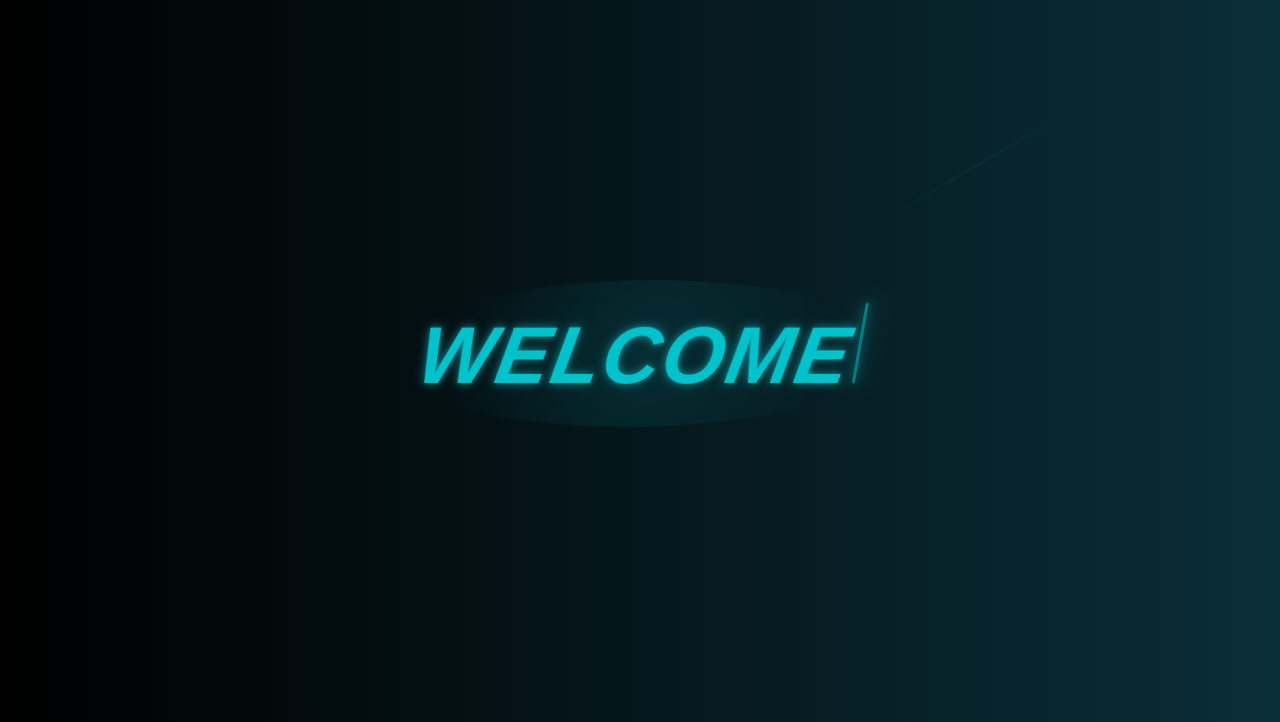
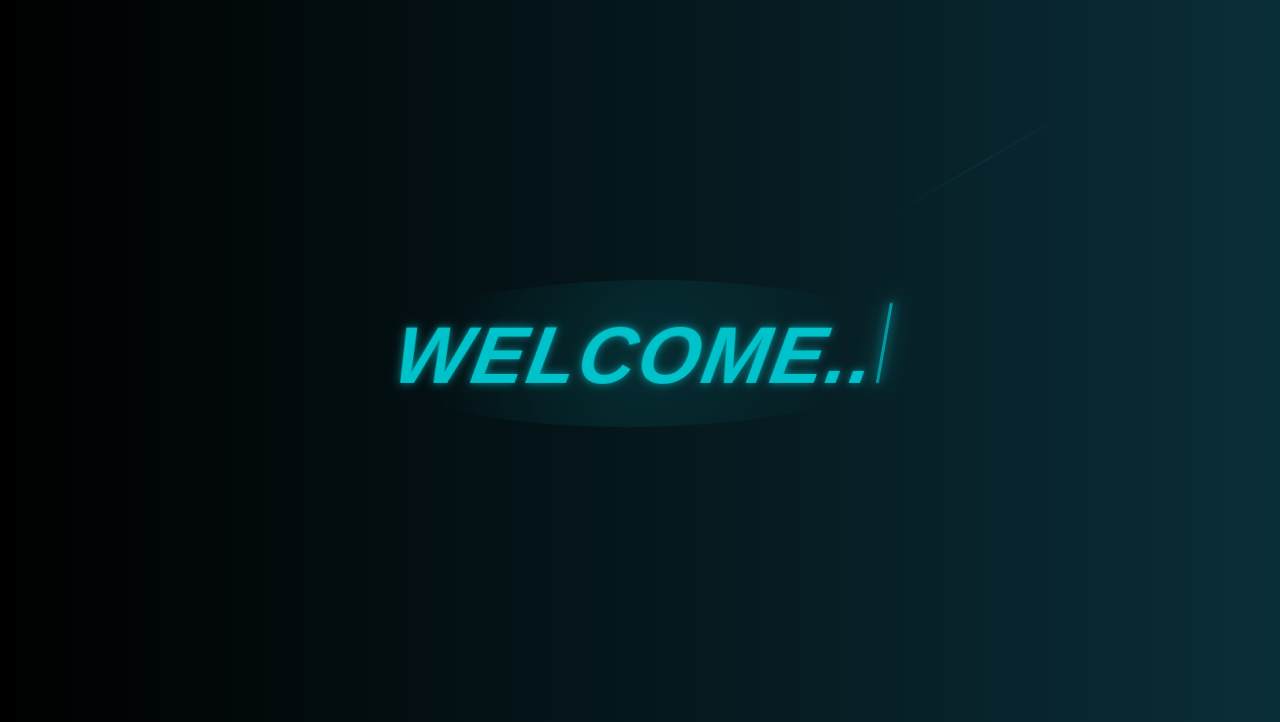
Before and after one commit to danny160/Pagina-Tecnical-Inglish, a plain HTML site: page pages/start.html in a window 1280 px wide. Shown: the part 88-810 px from the top of the page. Drawn offline with nearby package versions, Linux system fonts and the light colour scheme.

Commit message:
Actualizacion page 1 completa

```diff
--- a/pages/start.html
+++ b/pages/start.html
@@ -3,13 +3,18 @@
 <head>
     <meta charset="UTF-8">
     <meta name="viewport" content="width=device-width, initial-scale=1.0">
-    <title>Página Web</title>
+    <title>Start Welcome</title>
+
     <!-- Bootstrap 5 CSS -->
     <link href="https://cdn.jsdelivr.net/npm/bootstrap@5.3.0-alpha1/dist/css/bootstrap.min.css" rel="stylesheet">
     <!-- Font Awesome para los iconos -->
     <link rel="stylesheet" href="https://cdnjs.cloudflare.com/ajax/libs/font-awesome/6.0.0-beta3/css/all.min.css">
     <!-- CSS personalizado -->
     <link rel="stylesheet" href="../style/styleSart.css">
+
+    <!-- icono -->
+    <link rel="icon" href="../csr/Img/Logotipo deep tech.ico" type="image/x-icon">
+
 </head>
 <body>
     <!-- Header -->
--- a/script/scriptStart.js
+++ b/script/scriptStart.js
@@ -9,7 +9,7 @@ function typeWriter(text, i, fnCallback) {
         }, Math.random() * 100 + 50);
     } else if (typeof fnCallback == 'function') {
         // Espera un poco antes de iniciar el borrado
-        setTimeout(fnCallback, 1500);
+        setTimeout(fnCallback, 5000);
     }
 }
 
@@ -29,7 +29,7 @@ function eraseText(text, i, fnCallback) {
 
 // Función para iniciar el ciclo de escritura-borrado
 function startTextAnimation() {
-    const text = "WELCOME";
+    const text = "WELCOME..";
 
     // Inicia la escritura
     typeWriter(text, 0, function() {
```
